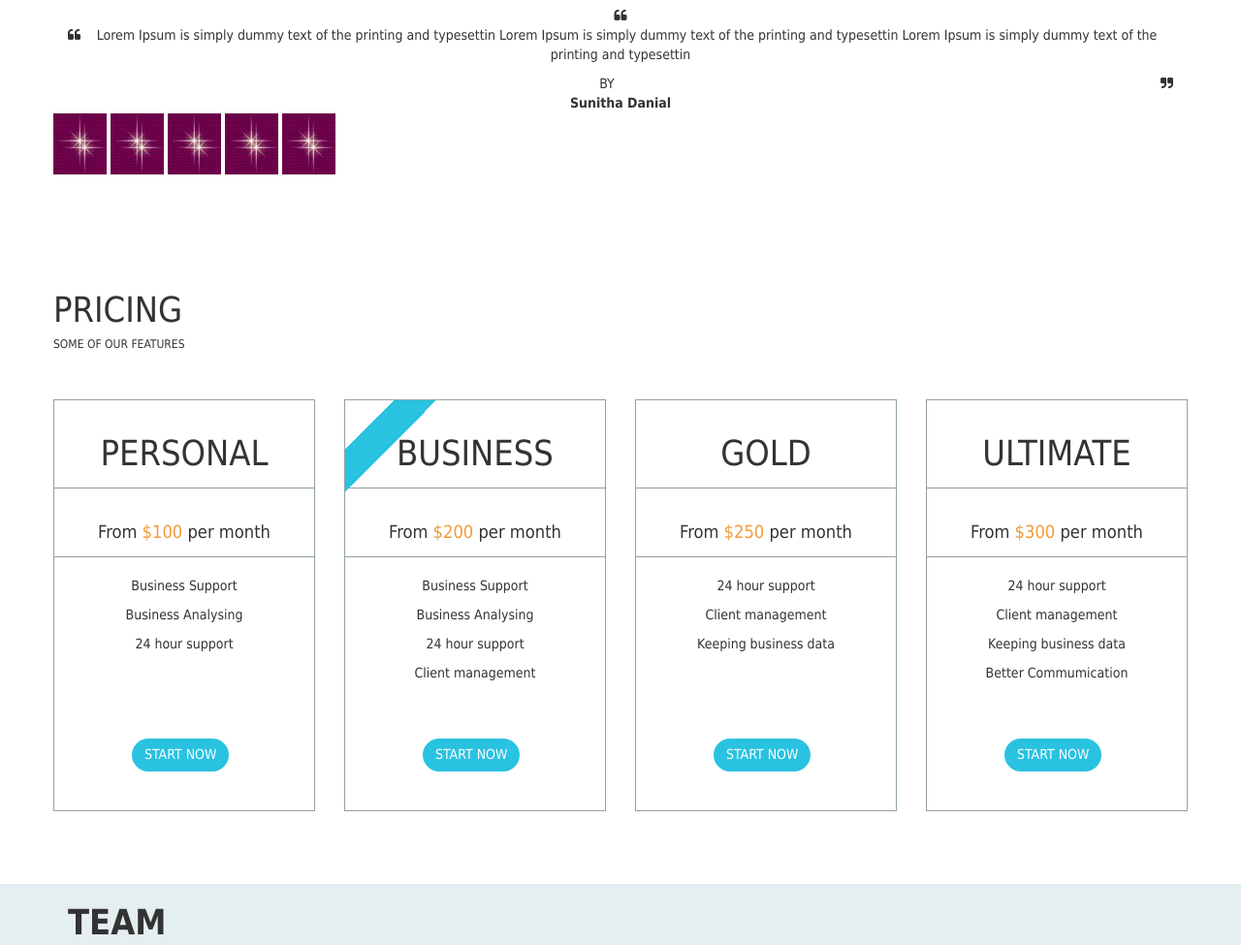
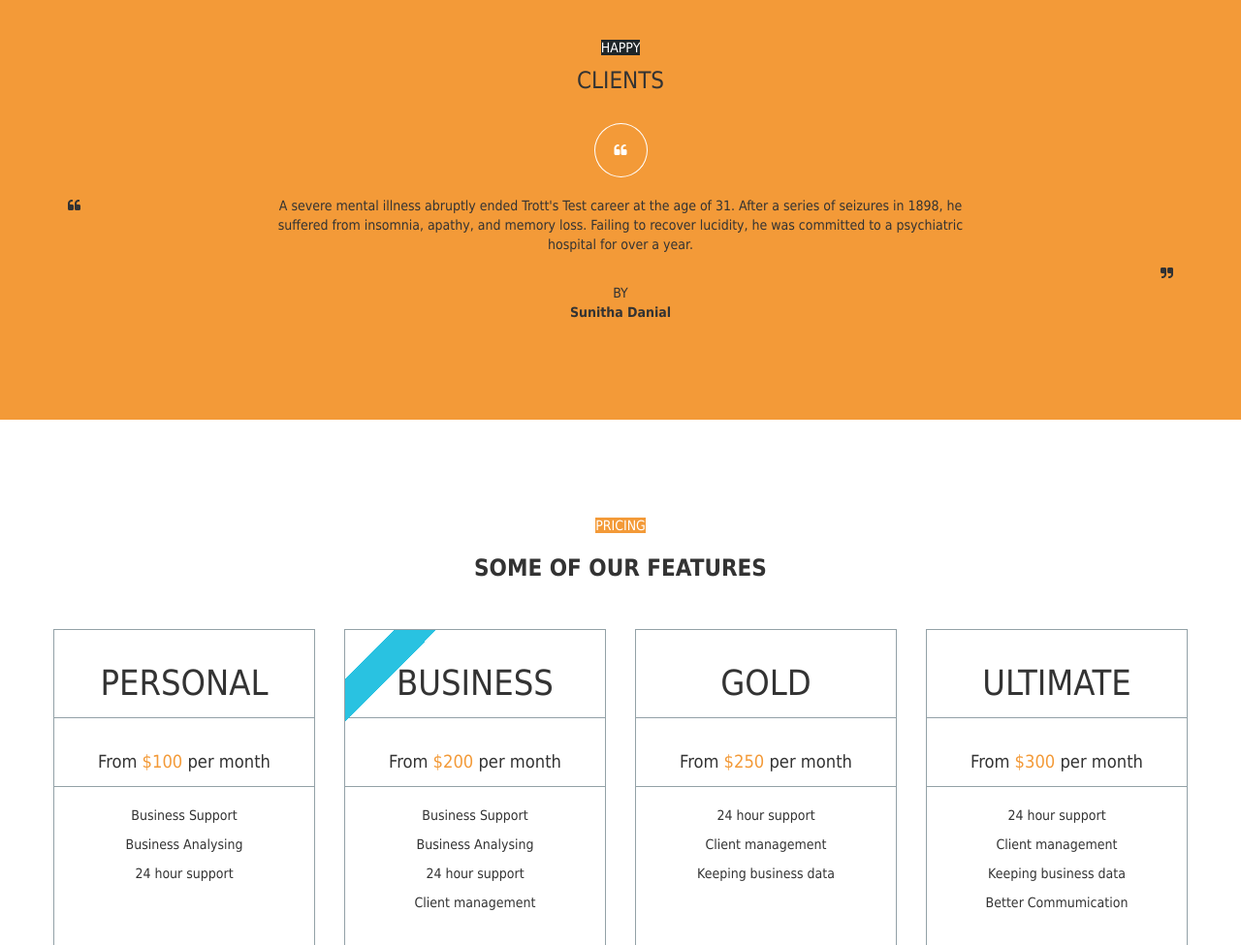
Before and after one commit to FARIDKH/Week06Day05, a plain HTML site: page index.html in a window 1280 px wide. Shown: the part 1685-2660 px from the top of the page at 97% size. Drawn offline with nearby package versions, Linux system fonts and the light colour scheme.

Commit message:
java script hissesi bitdi

```diff
--- a/index.html
+++ b/index.html
@@ -55,22 +55,7 @@
 				<h1>LOCAL BUSINESS</h1>
 			</div>
 			<div class="row">
-				<button class="btn btn-info">CONTACT US</button>
-			</div>
-			<div class="row subscribeNow">
-				<div class="col-md-12">
-					<div class="col-md-3">
-						<span>SIGN UP</span>
-						<h3>NEWSLETTER </h3>
-					</div>
-					<div class="col-md-8">
-						<input type="text" placeholder="NAME" class="col-md-6">
-						<input type="text" placeholder="EMAIL ADDRESS" class="col-md-6">
-					</div>
-					<div class="col-md-1">
-						<button class="btn btn-warning">SUBSCRIBE NOW</button>
-					</div>
-				</div>
+				<button class="btn btn-info"></button>
 			</div>
 		</div>
 		<div class="container-fluid">
@@ -88,7 +73,7 @@
 		var imgArr = ["images/focus_00.jpg","images/intra.jpg","images/kluki.jpg","images/snow.jpg"]
 		var hFArr = ["BOOST UP YOUR","LOREM INTRA","LOREM KLUKI","LOREM SNOW"]
 		var hWArr = ["LOCAL BUSINESS" , "LOCAL INTNESS","LOCAL KLUKNESS","LOCAL SNONESSK"]
-		var btnArr = ["CONTACT US","LOREM CONTACT","SIT CONTACT","AMET CONTNESS"]
+		var btnArr = ["LOREM CONTACT","LOREM CONTACT","SIT CONTACT","AMET CONTNESS"]
 
 		var defaultBgImg = document.getElementById('slider')
 		defaultBgImg.style.backgroundImage = "url("+imgArr[0]+")"
@@ -98,6 +83,9 @@
 
 		var defaulthW = document.getElementById('slider').querySelector('h1')
 		defaulthW.innerHTML=hWArr[0]
+
+		var defaultBtn = document.getElementById('slider').getElementsByTagName('button')[0]
+		defaultBtn.innerText = btnArr[0]
 
 		a = 0
 
@@ -109,7 +97,7 @@
 			defaultBgImg.style.backgroundImage = "url("+imgArr[a]+")"
 			defaulthF.innerHTML=hFArr[a]
 			defaulthW.innerHTML=hWArr[a]
-
+			defaultBtn.innerText = btnArr[a]
 			console.log(a)
 		}
 		function next(){
@@ -120,13 +108,9 @@
 			defaultBgImg.style.backgroundImage = "url("+imgArr[a]+")"
 			defaulthF.innerHTML=hFArr[a]
 			defaulthW.innerHTML=hWArr[a]
+			defaultBtn.innerText = btnArr[a]
 			console.log(a)
 		}
-
-
-
-
-
 	</script>
 
 	<section id="infoUs">
@@ -238,34 +222,56 @@
 				<div class="row text-center">
 					<i class="fa fa-quote-left" aria-hidden="true"></i>
 				</div>
-					<div class="pull-left">
+				<div class="row">
+					<div class="pull-left col-md-off-set-2 col-md-2">
 						<i class="fa fa-quote-left" aria-hidden="true"></i>
 					</div>
-					<div class="text-center" >
-						<p>Lorem Ipsum is simply dummy text of the printing and typesettin Lorem Ipsum is simply dummy text of the printing and typesettin Lorem Ipsum is simply dummy text of the printing and typesettin</p>
+					<div class="text-center col-md-8" >
+						<p>Lorem Ipsum is simply dummy text of the printing and typesettin Lorem Ipsum is simply dummy text of the printing and typesettin Lorem Ipsum is simply dummy text of the printing and typesettin the printing and typesettin Lorem Ipsum is simply dummy text of the printing and typesettin</p>
 					</div>
-					<div class="pull-right">
+					<div class="col-md-12 text-right">
 						<i class="fa fa-quote-right" aria-hidden="true"></i>
 					</div>
+				</div>
 				<div class="row  text-center">
 					<span>BY<br><b>Sunitha Danial</b></span>
 				</div>
-				<div class="row">
+				<!-- <div class="row">
 					<img src="images/bullet_00.jpg" alt="bullet">
 					<img src="images/bullet_00.jpg" alt="bullet">
 					<img src="images/bullet_00.jpg" alt="bullet">
 					<img src="images/bullet_00.jpg" alt="bullet">
 					<img src="images/bullet_00.jpg" alt="bullet">
-				</div>
+				</div> -->
 			</div>
 		</div>
 	</section><!-- clients ending -->
 
+	<script>
+
+		var loopText = document.getElementById('clients').getElementsByClassName('col-md-8')[0].querySelector('p')
+
+		var textArr = ["A severe mental illness abruptly ended Trott's Test career at the age of 31. After a series of seizures in 1898, he suffered from insomnia, apathy, and memory loss. Failing to recover lucidity, he was committed to a psychiatric hospital for over a year."," After his retirement, Trott served as a selector for Victoria for a number of years. Outside of cricket, he worked as a postman and mail sorter. He died of cancer in 1917, aged 51.","Born in Collingwood, an inner suburb of Melbourne, Trott was the third of eight children born to accountant Adolphus Trott and his wife Mary-Ann His younger brother Albert also became a Test cricketer.","Andrew Stoddart led an English team to Australia in 1894–95 to defend The Ashes. A feature of the summer was the emergence of Albert Trott and the performance of the brothers in tandem. Playing for Victoria against the touring side, the Trotts claimed twelve wickets and held eight catches between them"]
+
+		a = 0
+		var looper = setInterval(function(){
+
+			loopText.innerText=textArr[a++]
+			loopText.innerText.dir = "rtl"
+			if(a>textArr.length-1){
+				a=0;
+			}
+		},3000)
+
+
+
+	</script>
+
 	<section id="pricing">
 		<div class="container">
-			<div class="row">
-				<h1>PRICING</h1>
-				<h6>SOME OF OUR FEATURES</h6>
+			<div class="row pricingHeader">
+				<span>PRICING</span>
+				<h3>SOME OF OUR FEATURES</h3>
 			</div>
 			<div class="row">
 				<div class="col-md-3 col-sm-6 col-xs-6">
--- a/sass/style.scss
+++ b/sass/style.scss
@@ -95,6 +95,17 @@ html,body{
 
 #pricing{
 	padding-top:100px;
+	.pricingHeader{
+		text-align:center;
+		span{
+			background-color:$orangeColor;
+			color:white;
+		}
+		h3{
+			margin-bottom:50px;
+			font-weight:700;
+		}
+	}
 	h6{
 		margin-bottom:50px;
 	}
@@ -134,12 +145,14 @@ html,body{
 			}
 		}
 		button{
-			border-radius:20px;
 			background-color:$mainColor;
 			color:white;
 			position:absolute;
-			bottom:40px;
+			bottom:-20px;
 			left:80px;
+			&:hover{
+				background-color:$orangeColor
+			}
 		}
 		&:hover{
 			box-shadow:5px 0px 15px black;
@@ -168,3 +181,29 @@ html,body{
 		}
 	}
 }
+
+#clients{
+	background-color:$orangeColor;
+	padding:100px 0;
+	.row{
+		&:first-child{
+			text-align:center;
+			margin-bottom:20px;
+			span{
+				background-color:$darkGray;
+				color:white;
+				position: relative;
+				top:10px;
+			}
+		}
+		&:nth-child(2){
+			i{
+				color:white;
+				border:1px solid white;
+				border-radius:50%;
+				padding:20px;
+				margin-bottom:20px;
+			}
+		}
+	}
+}
```
Also changed, not shown: css/style.css, 1 other file.
